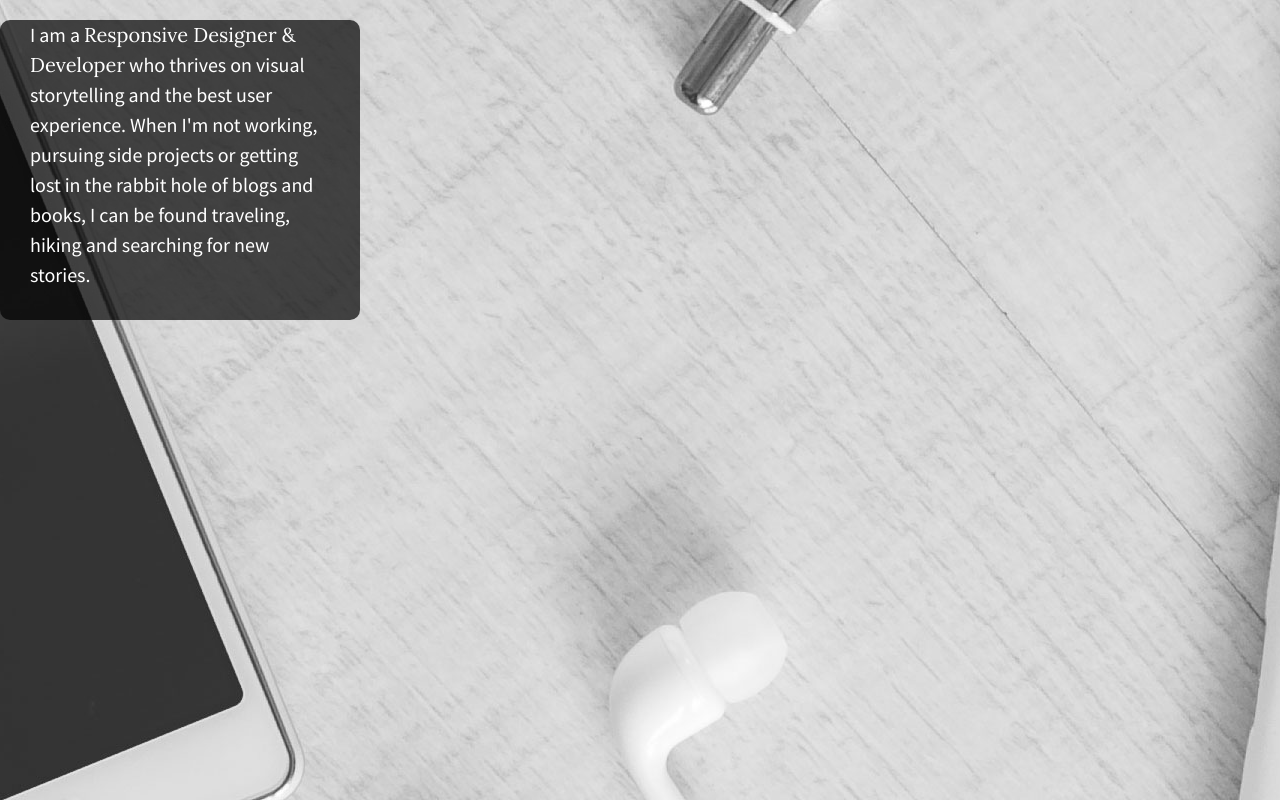
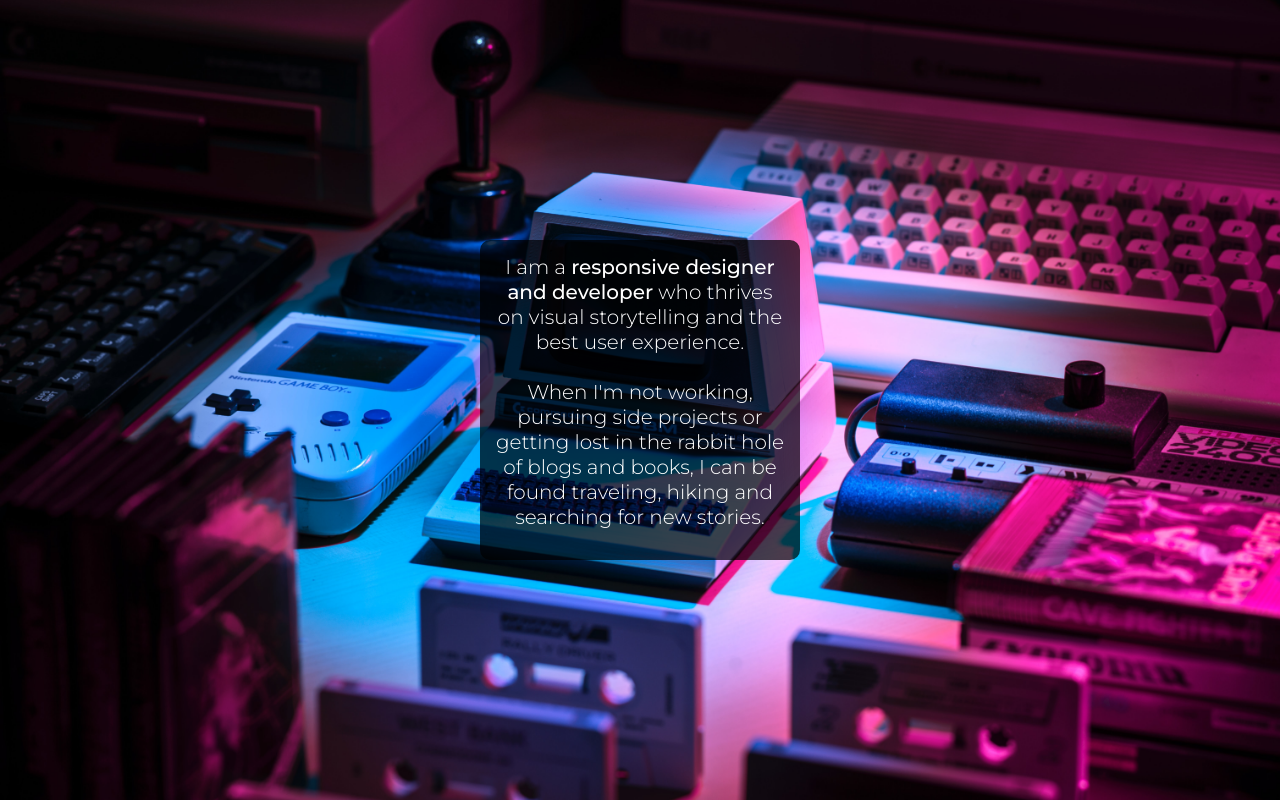
Before and after one commit to budsimpson/06.03-206-flexbox-customize-starter, a plain HTML site: page index.html in a window 1280 px wide. Drawn offline with nearby package versions, Linux system fonts and the light colour scheme.

Commit message:
Styled wrapper and content, added background image

```diff
--- a/css/main.css
+++ b/css/main.css
@@ -13,7 +13,7 @@
 html {
     color: #222;
     font-size: 1em;
-    line-height: 1.4;
+    line-height: 1em;
 }
 
 /*
@@ -97,18 +97,24 @@ textarea {
 
 /*Large Background Image*/
 html {
-  background: url(../img/bkgd2.jpg) no-repeat center center fixed;
+  background: url(../img/bkgd4.jpg) no-repeat center center fixed;
+  background-size: cover;
+  height: 100%;
    /* set height to 100% - these are important for allowing content to vertically align */
 }
 
 body {
+  height: 100%;
   /* set height to 100% - these are important for allowing content to vertically align */
 }
 
 .wrapper {
   /* set the display to flex and use the justify-content & align-items properties to center all child elements on the page */
+  align-items: center;
+  display: flex;
   margin: 0;
   height: 100%;
+  justify-content: space-around;
   width: 100%;
 }
 
@@ -116,19 +122,27 @@ body {
   /* set the display to flex and use the justify-content & align-items properties to center the text within the div*/
   background: #222;
   background:rgba(0,0,0,0.7);
+  border-radius: 10px;
   color: #fff;
-  font-family: 'Source Sans Pro', sans-serif;
+  display: flex;
+  flex-wrap: wrap;
+  font-family: 'Montserrat', sans-serif;
   font-weight: 300;
   font-size: 1.25em;
-  line-height: 1.5em;
-  border-radius: 10px;
-  padding: 0px 30px;
+  line-height: 1.25em;
+  padding: 10px 10px;
+  text-align: center;
+  height: 300px;
   width: 300px;
-  height: 300px;
+}
+
+#content p {
+  margin: 5px;
 }
 
 #content p span {
-  font-family: 'Lora', sans-serif;
+  font-family: 'Montserrat', sans-serif;
+  font-weight: 500;
 }
 
 
--- a/index.html
+++ b/index.html
@@ -14,9 +14,10 @@
         <link rel="stylesheet" href="css/main.css">
         <script src="js/vendor/modernizr-2.8.3.min.js"></script>
         <link href="https://fonts.googleapis.com/css?family=Lora|Source+Sans+Pro:400,700" rel="stylesheet">
-
+        <link href="https://fonts.googleapis.com/css2?family=Montserrat:wght@300;500&display=swap" rel="stylesheet">
     </head>
     <body>
+
         <!--[if lt IE 8]>
             <p class="browserupgrade">You are using an <strong>outdated</strong> browser. Please <a href="http://browsehappy.com/">upgrade your browser</a> to improve your experience.</p>
         <![endif]-->
@@ -25,7 +26,8 @@
 
         <section class="wrapper">
             <div id="content">
-                <p>I am a <span>Responsive Designer & Developer</span> who thrives on visual storytelling and the best user experience. When I'm not working, pursuing side projects or getting lost in the rabbit hole of blogs and books, I can be found traveling, hiking and searching for new stories.</p>
+                <p>I am a <span>responsive designer and developer</span> who thrives on visual storytelling and the best user experience.</p>
+                <p>When I'm not working, pursuing side projects or getting lost in the rabbit hole of blogs and books, I can be found traveling, hiking and searching for new stories.</p>
             </div>
         </section>
 
@@ -35,6 +37,7 @@
         <script src="js/main.js"></script>
 
         <!-- Google Analytics: change UA-XXXXX-X to be your site's ID. -->
+
         <script>
             (function(b,o,i,l,e,r){b.GoogleAnalyticsObject=l;b[l]||(b[l]=
             function(){(b[l].q=b[l].q||[]).push(arguments)});b[l].l=+new Date;
```
Also changed, not shown: img/bkgd3.png (added), img/bkgd4.jpg (added).
